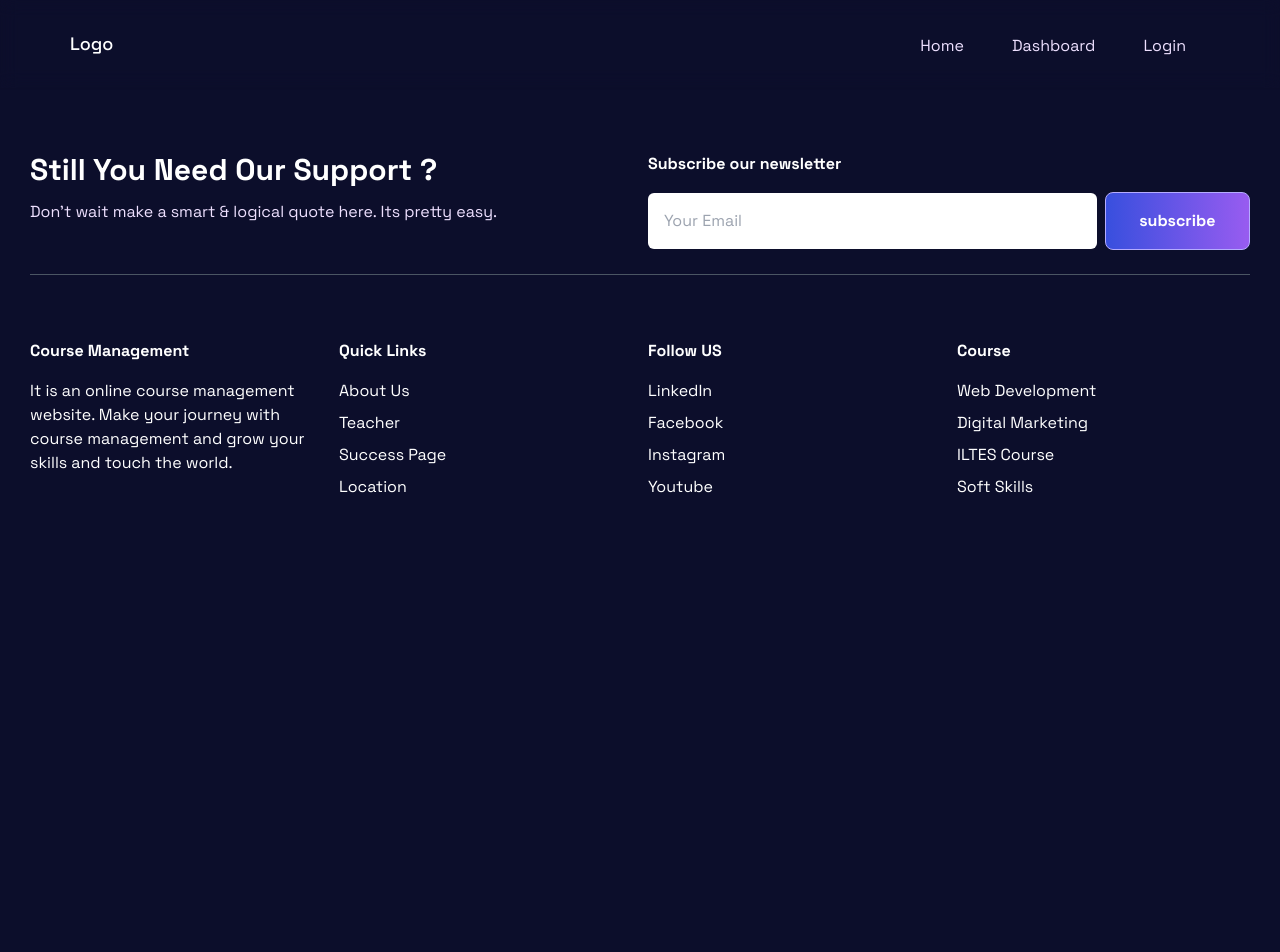
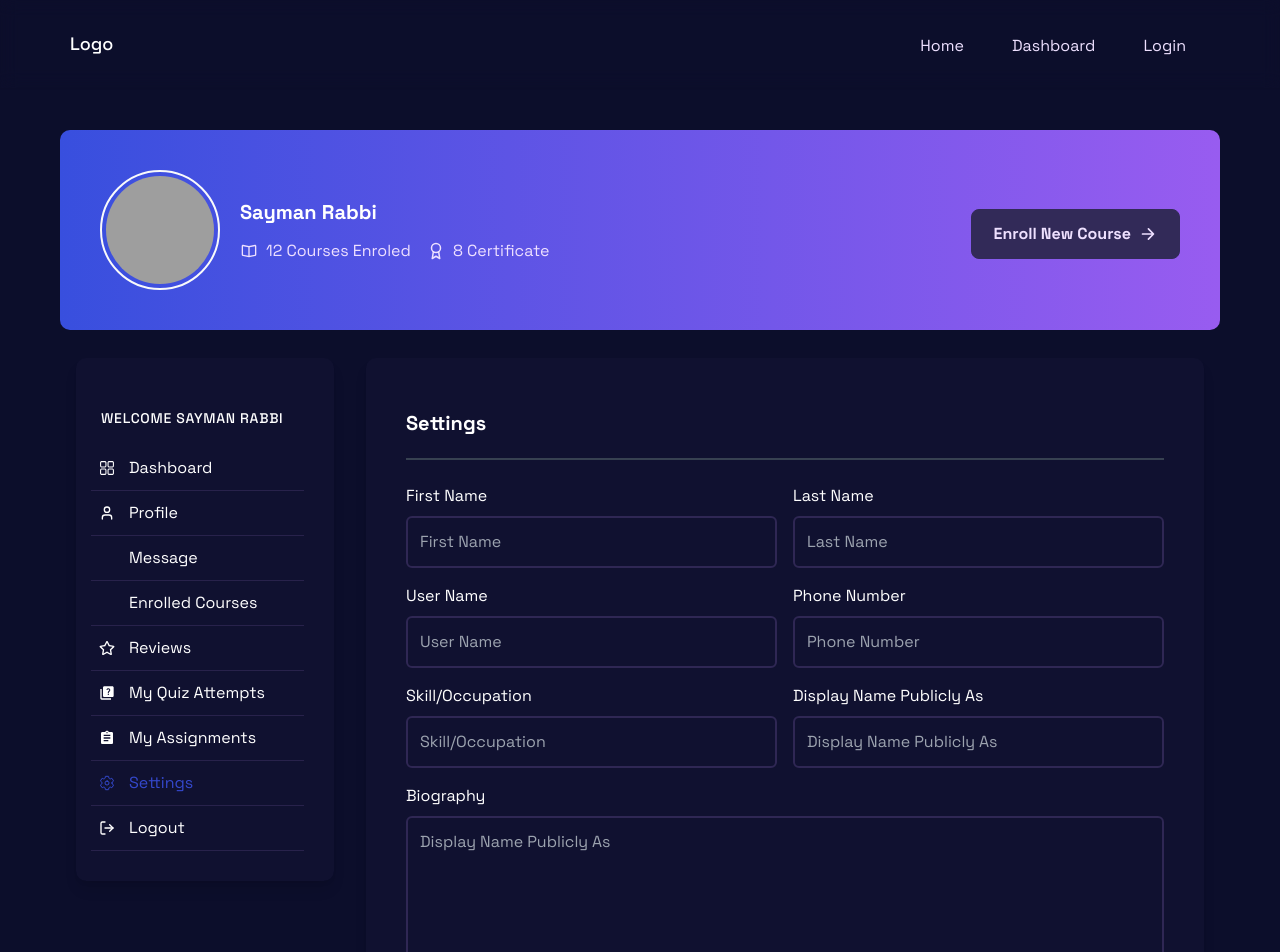
Before and after one commit to SaymanRabbi/course_managment_frontend, a React (Vite) app: page /dashboard/setting in a window 1280 px wide. Shown: the top 952 px of the page. Before the commit the page ends 800 px from the top, so only its background shows below. Built offline with nearby package versions, Linux system fonts and the light colour scheme; grey boxes are pictures that could not be loaded; some icons are missing.

Commit message:
make user profile update from

```diff
--- a/src/App.css
+++ b/src/App.css
@@ -13,6 +13,11 @@ body {
 .primary_input {
   @apply bg-[#131237] w-[100%] border-none py-[20px] md:px-[22px] px-[18px] rounded-[8px] block font-[700] mb-[15px] transition-all duration-300 focus:ring-2 focus:ring-[#b5acff] outline-none text-textSecondary;
 }
+/* profile input */
+.profile_input {
+  @apply w-[100%] bg-transparent p-3 border-2 outline-none border-bgPrimary/90 rounded-md text-textPrimary mt-2;
+}
+/* profile input */
 /* Initial state when navbar is hidden */
 .animation {
   transform: translateX(100%);
--- a/src/App.tsx
+++ b/src/App.tsx
@@ -16,6 +16,7 @@ import EnrolledCourses from "./Components/Dashboard/EnrolledCourses";
 import Reviews from "./Components/Dashboard/Reviews";
 import QuizAttempts from "./Components/Dashboard/QuizAttempts";
 import Assignments from "./Components/Dashboard/Assignments";
+import Setting from "./Components/Dashboard/Setting";
 
 function App() {
   return (
@@ -40,7 +41,7 @@ function App() {
           <Route path="/dashboard/reviews" element={<Reviews />} />
           <Route path="/dashboard/quiz" element={<QuizAttempts />} />
           <Route path="/dashboard/assignments" element={<Assignments />} />
-
+          <Route path="/dashboard/setting" element={<Setting />} />
         </Route>
       </Routes>
     </>
--- a/src/Components/Dashboard/Profile.tsx
+++ b/src/Components/Dashboard/Profile.tsx
@@ -1,5 +1,4 @@
 import { ProfileData } from "../../dummyData/DummyData";
-import Button from "../Button/Button";
 import DashboardCard from "./DashboardCard";
 
 const Profile = () => {
@@ -22,13 +21,6 @@ const Profile = () => {
           );
         })}
       </>
-      <Button
-        className=" text-white w-full mt-4 !py-4 bg-gradient-to-r from-rgbTo to-rgbFrom
-
-      "
-      >
-        Edit Profile
-      </Button>
     </DashboardCard>
   );
 };
--- /dev/null
+++ b/src/Components/Dashboard/Setting.tsx
@@ -0,0 +1,224 @@
+import DashboardCard from "./DashboardCard";
+import Button from "../Button/Button";
+import { useForm } from "react-hook-form";
+interface FormData {
+  firstName: string;
+  lastName: string;
+  userName: string;
+  phoneNumber: number;
+  occupation: string;
+  displayName: string;
+  biography: string;
+}
+const Setting = () => {
+  const {
+    register,
+    handleSubmit,
+    formState: { errors },
+  } = useForm<FormData>();
+  const onSubmit = (data: FormData) => console.log(data);
+  return (
+    <DashboardCard title="Settings">
+      <form onSubmit={handleSubmit(onSubmit)}>
+        {/* -----input filed ---- */}
+        <div className=" grid grid-cols-12 gap-4">
+          <div className="md:col-span-6 col-span-12">
+            <label htmlFor="firstName" className="text-textPrimary">
+              First Name
+            </label>
+            <input
+              type="text"
+              id="firstName"
+              className="profile_input"
+              placeholder="First Name"
+              {...register("firstName", {
+                required: "First Name was Required",
+                pattern: {
+                  value: /^[A-Za-z]+$/i,
+                  message: "First Name should be a string",
+                },
+                minLength: {
+                  value: 2,
+                  message: "First Name should be 2 characters long",
+                },
+              })}
+            />
+            {errors.firstName && (
+              <p className="text-error text-base">{errors.firstName.message}</p>
+            )}
+          </div>
+          <div className="md:col-span-6 col-span-12">
+            <label htmlFor="lastName" className="text-textPrimary">
+              Last Name
+            </label>
+            <input
+              type="text"
+              id="lastName"
+              className="profile_input"
+              placeholder="Last Name"
+              {...register("lastName", {
+                required: "Last Name was Required",
+                pattern: {
+                  value: /^[A-Za-z]+$/i,
+                  message: "Last Name should be a string",
+                },
+                minLength: {
+                  value: 3,
+                  message: "Last Name should be 3 characters long",
+                },
+              })}
+            />
+            {errors.lastName && (
+              <p className="text-error text-base">{errors.lastName.message}</p>
+            )}
+          </div>
+          <div className="md:col-span-6 col-span-12">
+            <label htmlFor="userName" className="text-textPrimary">
+              User Name
+            </label>
+            <input
+              type="text"
+              id="userName"
+              className="profile_input"
+              placeholder="User Name"
+              {...register("userName", {
+                required: "User Name was Required",
+                pattern: {
+                  value: /^[A-Za-z]+$/i,
+                  message: "User Name should be a string",
+                },
+                minLength: {
+                  value: 3,
+                  message: "User Name should be 3 characters long",
+                },
+              })}
+            />
+            {errors.userName && (
+              <p className="text-error text-base">{errors.userName.message}</p>
+            )}
+          </div>
+          <div className="md:col-span-6 col-span-12">
+            <label htmlFor="phone" className="text-textPrimary">
+              Phone Number
+            </label>
+            <input
+              type="number"
+              id="phone"
+              className="profile_input"
+              placeholder="Phone Number"
+              {...register("phoneNumber", {
+                required: "Phone Number was Required",
+                pattern: {
+                  value: /^[0-9]+$/i,
+                  message: "Phone Number should be a number",
+                },
+                minLength: {
+                  value: 11,
+                  message: "Phone Number should be 11 characters long",
+                },
+              })}
+            />
+            {errors.phoneNumber && (
+              <p className="text-error text-base">
+                {errors.phoneNumber.message}
+              </p>
+            )}
+          </div>
+          <div className="md:col-span-6 col-span-12">
+            <label htmlFor="skill" className="text-textPrimary">
+              Skill/Occupation
+            </label>
+            <input
+              type="text"
+              id="skill"
+              className="profile_input"
+              placeholder="Skill/Occupation"
+              {...register("occupation", {
+                required: "Occupation was Required",
+                pattern: {
+                  value: /^[A-Za-z]+$/i,
+                  message: "Occupation should be a string",
+                },
+                minLength: {
+                  value: 5,
+                  message: "Occupation should be 5 characters long",
+                },
+              })}
+            />
+            {errors.occupation && (
+              <p className="text-error text-base">
+                {errors.occupation.message}
+              </p>
+            )}
+          </div>
+          <div className="md:col-span-6 col-span-12">
+            <label htmlFor="display" className="text-textPrimary">
+              Display Name Publicly As
+            </label>
+            <input
+              type="text"
+              id="display"
+              className="profile_input"
+              placeholder="Display Name Publicly As"
+              {...register("displayName", {
+                required: "Display Name was Required",
+                pattern: {
+                  value: /^[A-Za-z]+$/i,
+                  message: "Display Name should be a string",
+                },
+                minLength: {
+                  value: 5,
+                  message: "Display Name should be 5 characters long",
+                },
+              })}
+            />
+            {errors.displayName && (
+              <p className="text-error text-base">
+                {errors.displayName.message}
+              </p>
+            )}
+          </div>
+          <div className="col-span-12">
+            <label htmlFor="bio" className="text-textPrimary">
+              Biography
+            </label>
+            <textarea
+              id="bio"
+              className="profile_input resize-none"
+              placeholder="Display Name Publicly As"
+              cols={30}
+              rows={8}
+              {...register("biography", {
+                required: "Biography was Required",
+                pattern: {
+                  value: /^[A-Za-z]+$/i,
+                  message: "Biography should be a string",
+                },
+                minLength: {
+                  value: 20,
+                  message: "Biography should be 20 characters long",
+                },
+              })}
+            />
+            {errors.biography && (
+              <p className="text-error text-base">{errors.biography.message}</p>
+            )}
+          </div>
+        </div>
+        {/* -----input filed ---- */}
+        {/* ------button */}
+        <div className="flex justify-end mt-8 w-[150px]">
+          <Button
+            className=" !py-3 bg-gradient-to-r from-rgbFrom to-rgbTo"
+            type="submit"
+          >
+            Save
+          </Button>
+        </div>
+        {/* ------button */}
+      </form>
+    </DashboardCard>
+  );
+};
+
+export default Setting;
--- a/src/Components/DashboardSideBar/Sidebar.tsx
+++ b/src/Components/DashboardSideBar/Sidebar.tsx
@@ -51,7 +51,7 @@ const Sidebar = () => {
     {
       name: "Settings",
       icon: <IoSettingsOutline />,
-      link: "/settings",
+      link: "/dashboard/setting",
     },
     {
       name: "Logout",
@@ -60,7 +60,7 @@ const Sidebar = () => {
     },
   ];
   return (
-    <div className=" pt-[20px] pr-[30px] pb-[30px] pl-[30px] shadow-lg rounded-[10px] bg-bgPrimary/10">
+    <div className=" pt-[20px] pr-[30px] pb-[30px] pl-[15px] shadow-lg rounded-[10px] bg-bgPrimary/10">
       <div className=" mb-[10px] mt-[20px]">
         {/* ---tittle---- */}
         <h6 className=" text-[14px] font-[500] uppercase mb-0 px-[10px] pt-[10px] pb-[7px] text-textPrimary tracking-wider">
```
